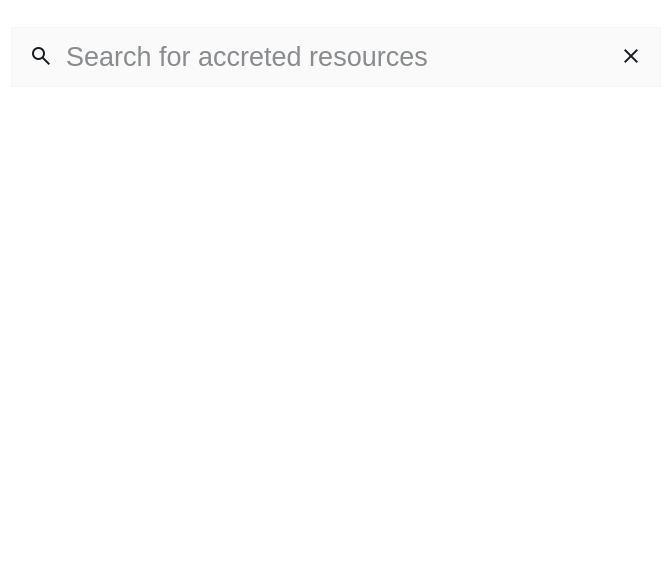
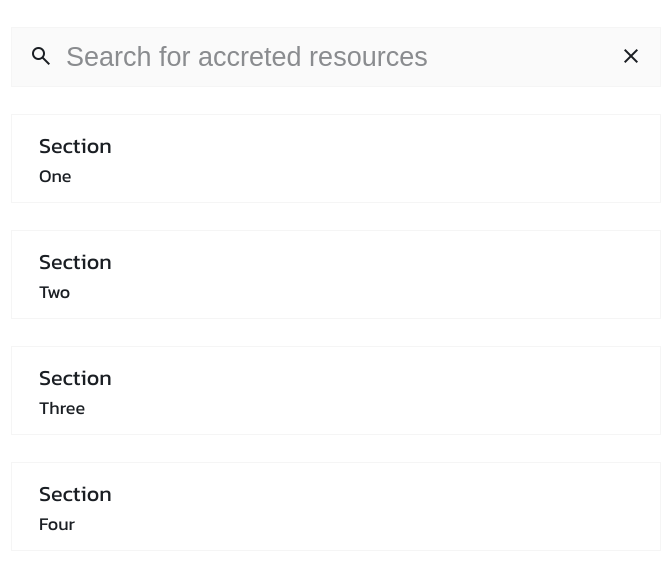
Before and after one commit to dbtedman/accretion, a Vue app: page / in a window 1280 px wide. Shown: the top 570 px of the page, without its empty margins (395-1064 px from the left). Built offline with nearby package versions, Linux system fonts and the light colour scheme.

Commit message:
Begin scaffolding resource sections

```diff
--- a/index.html
+++ b/index.html
@@ -19,7 +19,7 @@
         <link rel="preconnect" href="https://fonts.googleapis.com" />
         <link rel="preconnect" href="https://fonts.gstatic.com" crossorigin />
         <link
-            href="https://fonts.googleapis.com/css2?family=Kanit:ital,wght@0,400;1,400&display=swap"
+            href="https://fonts.googleapis.com/css2?family=Kanit:ital,wght@0,400;1,400,600;1&display=swap"
             rel="stylesheet"
         />
         <link
--- /dev/null
+++ b/ui/components/AccretionResourceSection/AccretionResourceSection.vue
@@ -0,0 +1,33 @@
+<script setup lang="ts"></script>
+
+<template>
+    <section class="container">
+        <h1>Section</h1>
+        <div>
+            <slot />
+        </div>
+    </section>
+</template>
+
+<style lang="scss" scoped>
+@use "sass:math";
+@import "../../theme/size";
+@import "../../theme/colour";
+
+.container {
+    padding: math.div($grid, 2) $grid;
+    margin-top: $grid;
+    margin-bottom: $grid;
+    border: 1px solid darken($light-background, 4);
+    @media (prefers-color-scheme: dark) {
+        border: 1px solid darken($dark-background, 4);
+    }
+
+    h1 {
+        margin: 0;
+        padding: 0;
+        font-size: 1.2rem;
+        font-weight: 600;
+    }
+}
+</style>
--- a/ui/views/HomeView.vue
+++ b/ui/views/HomeView.vue
@@ -1,9 +1,14 @@
 <script setup lang="ts">
 import AccretionSearch from "@/components/AccretionSearch/AccretionSearch.vue";
+import AccretionResourceSection from "@/components/AccretionResourceSection/AccretionResourceSection.vue";
 </script>
 
 <template>
     <AccretionSearch />
+    <AccretionResourceSection>One</AccretionResourceSection>
+    <AccretionResourceSection>Two</AccretionResourceSection>
+    <AccretionResourceSection>Three</AccretionResourceSection>
+    <AccretionResourceSection>Four</AccretionResourceSection>
 </template>
 
 <style lang="scss" scoped></style>
```
Also changed, not shown: 1 other file (tests, documents, lock files or other folders).
